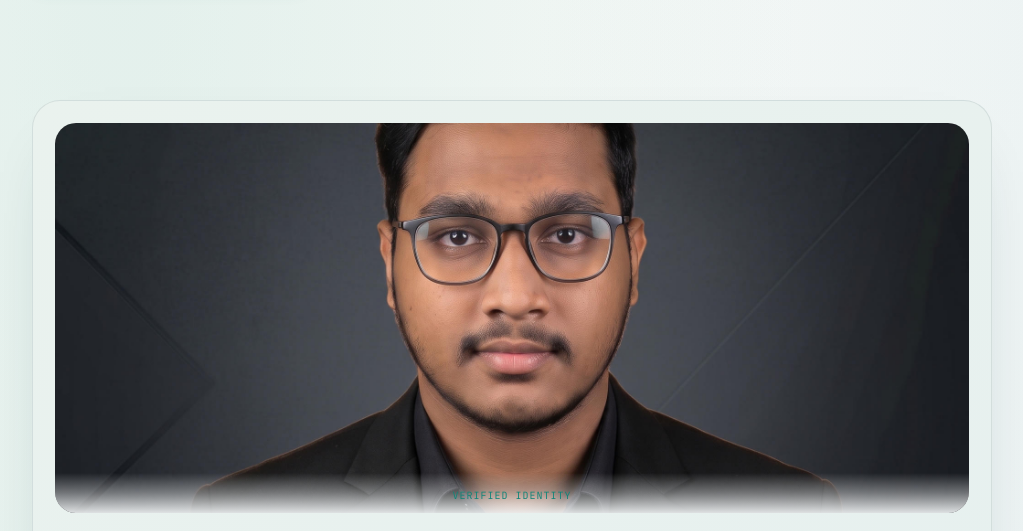
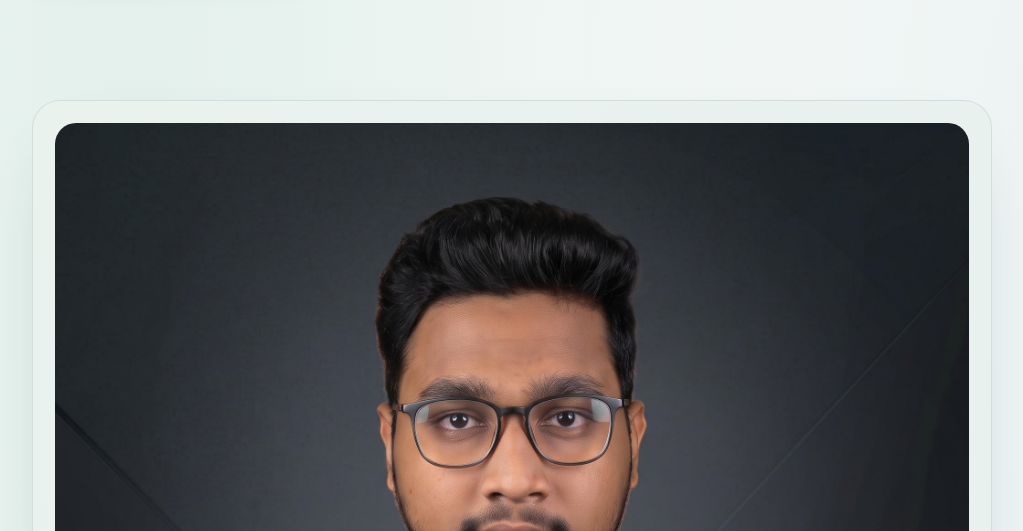
Before and after one commit to thunderseen/JayedJamanSeen.github.io, a plain HTML site: page index.html in a window 1280 px wide. Shown: the part 930-1461 px from the top of the page, without its empty margins (0-1023 px from the left). Drawn offline with nearby package versions, Linux system fonts and the light colour scheme.

Commit message:
Fix profile photo framing
Co-authored-by: Copilot App <223556219+Copilot@users.noreply.github.com>

```diff
--- a/index.html
+++ b/index.html
@@ -656,9 +656,15 @@
     #hero-sec > div:nth-child(2) .relative.w-36 {
       border-radius:21px!important;
       overflow:hidden;
-    }
-    #hero-sec > div:nth-child(2) .relative.w-36 img { transition:transform 1.1s cubic-bezier(.22,1,.36,1); }
-    #hero-sec > div:nth-child(2):hover .relative.w-36 img { transform:scale(1.025); }
+      aspect-ratio:1/1;
+      height:auto!important;
+    }
+    #hero-sec > div:nth-child(2) .relative.w-36 img {
+      object-fit:contain!important;
+      object-position:center!important;
+      transform:none!important;
+      transition:none!important;
+    }
     .hero-glow { animation:heroGlow 7s ease-in-out infinite alternate; }
     @keyframes heroGlow {
       from { box-shadow:0 18px 62px -34px rgba(15,118,110,.12),0 0 0 rgba(14,116,144,0); }
@@ -904,9 +910,6 @@
           <div class="flex flex-col items-center text-center">
             <div class="relative w-36 h-44 sm:w-40 sm:h-48 rounded-2xl overflow-hidden border-2 border-champagne-400 shadow-2xl mb-4 bg-obsidian-900">
               <img src="assets/profile.jpg" alt="Jayed Jaman Seen Studio Portrait" class="w-full h-full object-cover">
-              <div class="absolute inset-x-0 bottom-0 bg-gradient-to-t from-obsidian-950/90 via-obsidian-950/40 to-transparent p-2">
-                <span class="text-[10px] font-mono uppercase tracking-widest text-champagne-300">Verified Identity</span>
-              </div>
             </div>
             <h2 class="font-display font-bold text-lg text-white">Jayed Jaman Seen</h2>
             <p class="text-xs text-champagne-300 font-medium mb-3">WordPress Web Development &amp; AI Tools Specialist</p>
```
